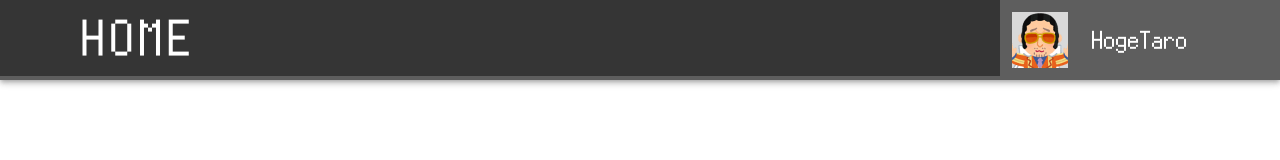
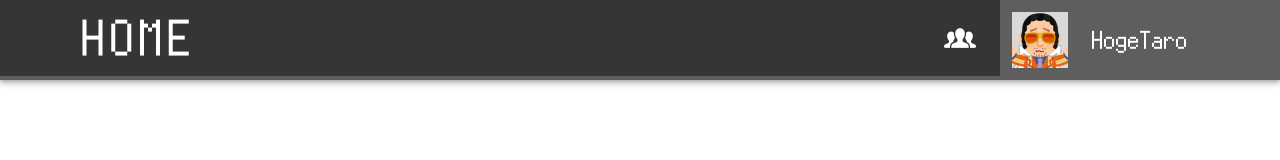
Before and after one commit to JUNNETWORKS/42-ft_transcendence, a React (Vite) app in the folder frontend/: page / in a window 1280 px wide. Shown: the top 160 px of the page. Built offline with nearby package versions, Linux system fonts and the light colour scheme.

Commit message:
フレンドのアイコンを追加

```diff
--- a/frontend/src/Components/NavBar.tsx
+++ b/frontend/src/Components/NavBar.tsx
@@ -8,6 +8,7 @@ export const NavBar = () => {
       <Box css={NavBarContainer}>
         <Typography css={PageTitle}>HOME</Typography>
         <Box css={UserMenuContainer}>
+          <Img src="/Friend.png" alt="FriendIcon" css={Icon}></Img>
           <Box css={UserInfoContainer}>
             <Img src="/Kizaru.png" alt="UserProfileImage" css={UserImage}></Img>
             <Typography css={UserName}>HogeTaro</Typography>
@@ -20,8 +21,8 @@ export const NavBar = () => {
 };
 
 const Icon = css`
-  width: 24px;
-  height: 24px;
+  width: 32px;
+  height: 32px;
 `;
 
 const UserName = css`
```
Also changed, not shown: frontend/public/Friend.png (added).
